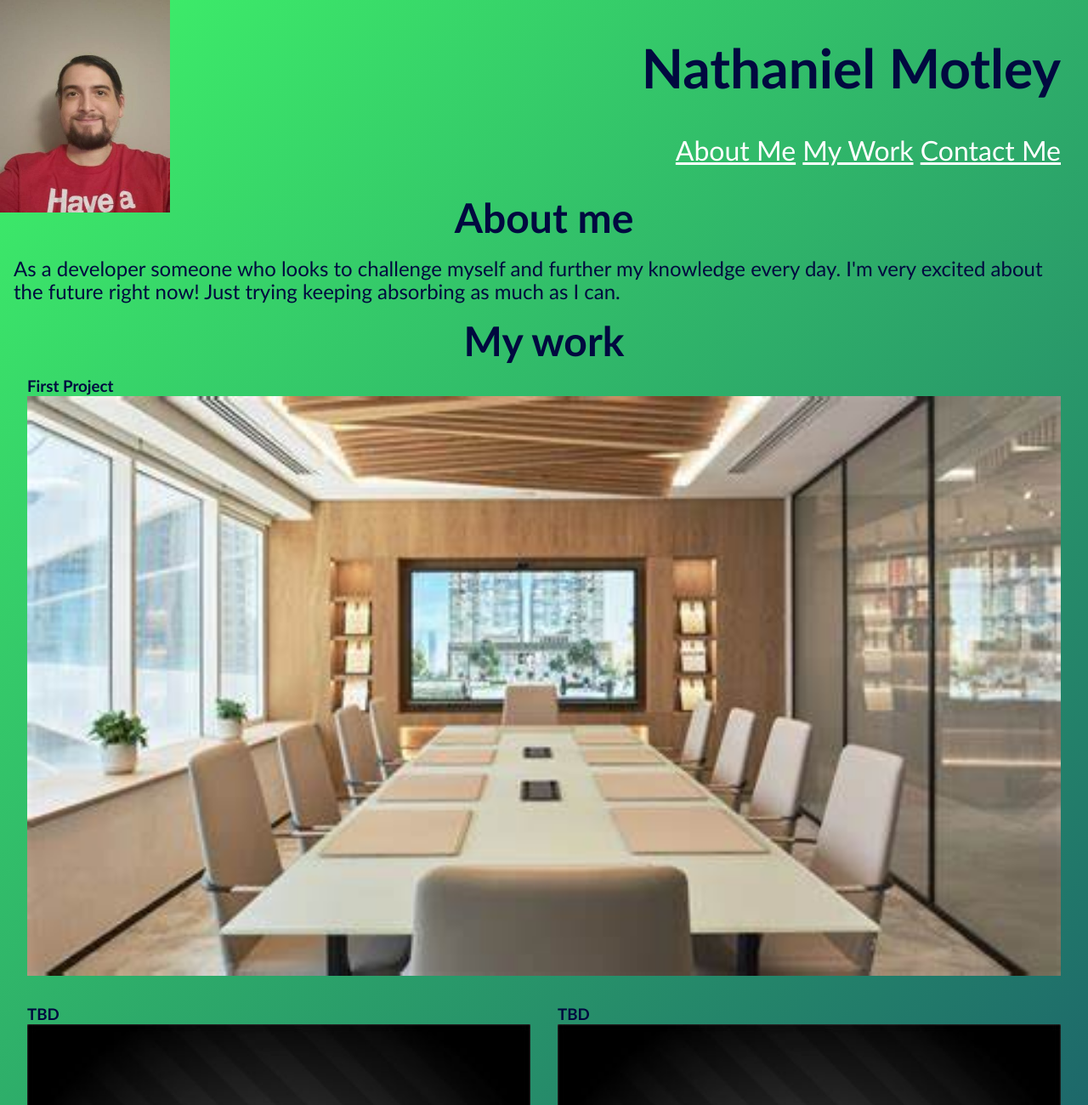
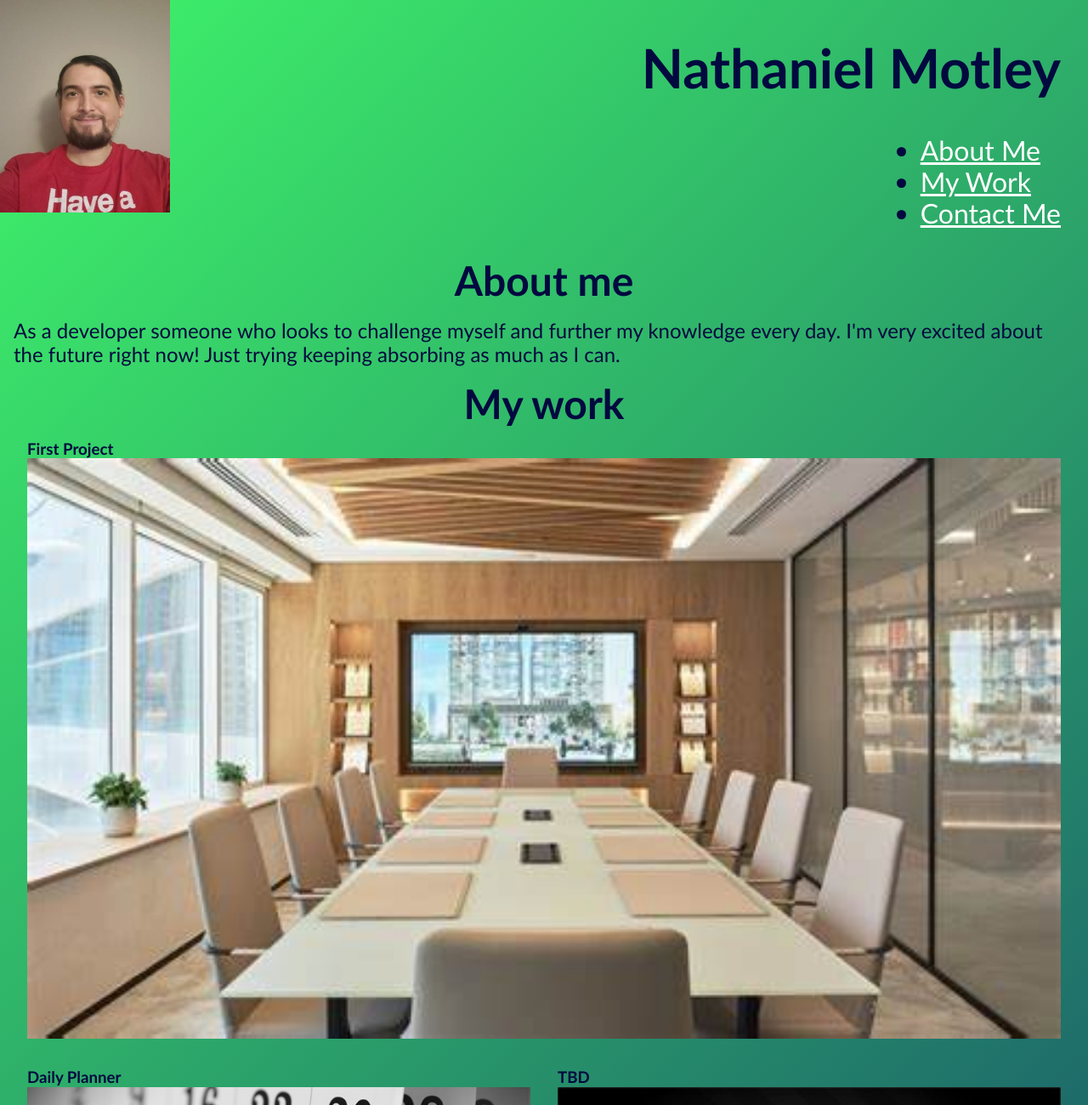
Before and after one commit to Nmotley92/My-portfolio, a plain HTML site: page index.html in a window 1280 px wide. Shown: the top 1300 px of the page at 85% size. Drawn offline with Linux system fonts and the light colour scheme.

Commit message:
adds new project

```diff
--- a/index.html
+++ b/index.html
@@ -16,9 +16,11 @@
 
         <h1>Nathaniel Motley</h1>
             <nav>
-               <a href="#about">About Me</a>
-               <a href="#work">My Work</a>
-               <a href="#contact">Contact Me</a>
+                <ul>
+                    <li><a href="#about">About Me</a></li>
+                    <li><a href="#work">My Work</a></li>
+                    <li><a href="#contact">Contact Me</a></li>
+                </ul>
             </nav>
 
 
@@ -41,8 +43,8 @@
                         <a href="https://nmotley92.github.io/BC-C1/"><img src="./assets/imgs/th.jpeg" alt="picture of an empty office room" width="100%" ></a>
                     </div>
                     <div class="other-img">
-                        <h3>TBD</h3>
-                        <a href=""><img src="./assets/imgs/abstract-coming-soon-design-vector.jpg" alt="TBD" width="100%"></a>
+                        <h3>Daily Planner</h3>
+                        <a href=""><img src="./assets/imgs/calendar-image-768x537.jpg" alt="TBD" width="100%"></a>
                     </div>
                     <div class="other-img">
                         <h3>TBD</h3>
```
Also changed, not shown: assets/imgs/calendar-image-768x537.jpg (added).
